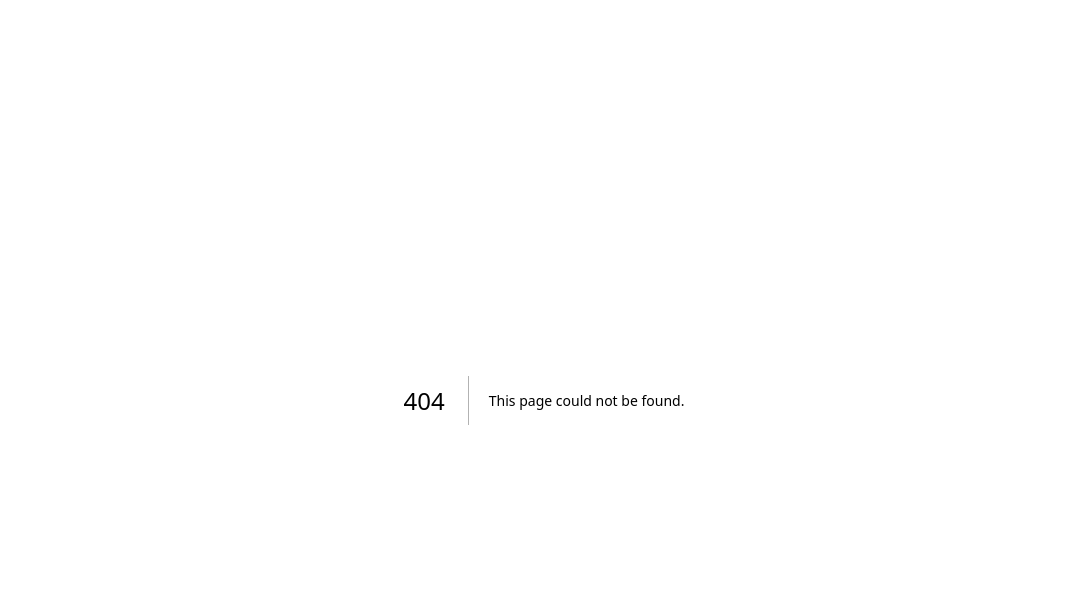
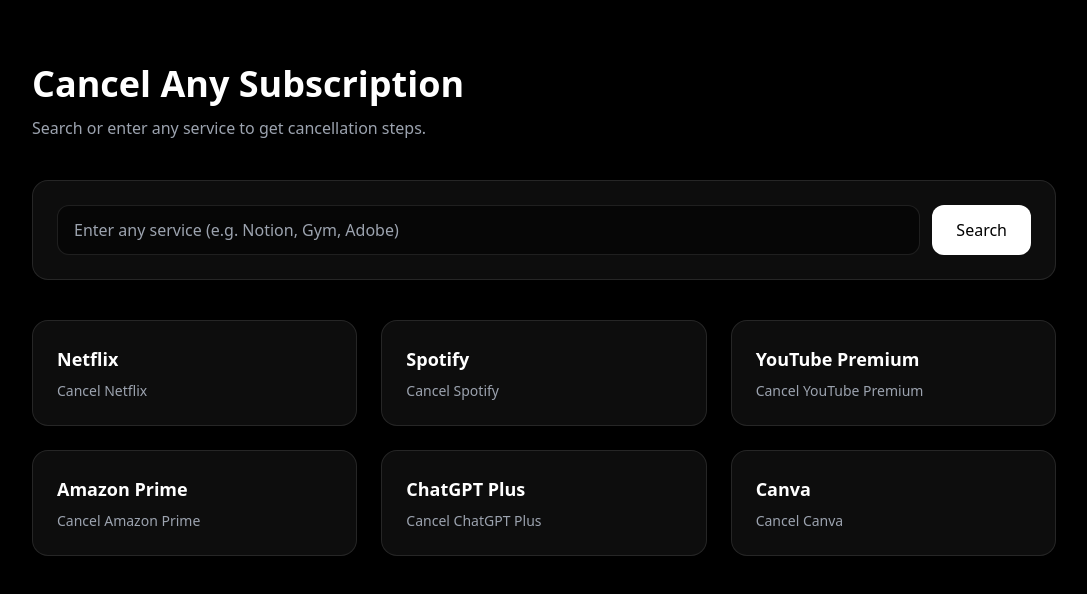
Before and after one commit to editzap/subscription-tracker, a Next.js app: page /cancel in a window 1280 px wide. Before the commit this address had no page. Shown: the top 594 px of the page, without its empty margins (96-1183 px from the left). Built offline with nearby package versions, Linux system fonts and the light colour scheme.

Commit message:
add cancel guides page

```diff
--- a/app/cancel/[service]/CancelClient.tsx
+++ b/app/cancel/[service]/CancelClient.tsx
@@ -1,9 +1,32 @@
 "use client";
 
 export default function CancelClient({ service }: { service: string }) {
+  const name = service.replace(/-/g, " ");
+
   return (
-    <div style={{ padding: 40 }}>
-      <h1>Cancel {service}</h1>
-    </div>
+    <main className="min-h-screen bg-black text-white px-6 py-16">
+
+      <div className="max-w-3xl mx-auto">
+
+        <h1 className="text-4xl font-semibold mb-4">
+          Cancel {name}
+        </h1>
+
+        <p className="text-gray-400 mb-8">
+          Follow these general steps to cancel your subscription.
+        </p>
+
+        <div className="bg-white/5 border border-white/10 rounded-2xl p-6 space-y-4">
+
+          <p>1. Log into your {name} account</p>
+          <p>2. Go to billing or subscription settings</p>
+          <p>3. Click cancel subscription</p>
+          <p>4. Confirm cancellation</p>
+
+        </div>
+
+      </div>
+
+    </main>
   );
 }
--- a/app/cancel/[service]/page.tsx
+++ b/app/cancel/[service]/page.tsx
@@ -1,14 +1,13 @@
 export function generateStaticParams() {
-  return [
-    { service: "netflix" },
-    { service: "spotify" },
-    { service: "youtube-premium" },
-  ];
+  return []; // allow ANY service dynamically
 }
 
 export async function generateMetadata({ params }: any) {
+  const service = params.service.replace(/-/g, " ");
+
   return {
-    title: `Cancel ${params.service}`,
+    title: `Cancel ${service}`,
+    description: `How to cancel ${service} subscription`,
   };
 }
 
--- /dev/null
+++ b/app/cancel/page.tsx
@@ -0,0 +1,78 @@
+"use client";
+
+import { useState } from "react";
+import { useRouter } from "next/navigation";
+
+const popular = [
+  "Netflix",
+  "Spotify",
+  "YouTube Premium",
+  "Amazon Prime",
+  "ChatGPT Plus",
+  "Canva",
+];
+
+export default function CancelHome() {
+  const [query, setQuery] = useState("");
+  const router = useRouter();
+
+  const goToService = (name: string) => {
+    const slug = name.toLowerCase().replace(/ /g, "-");
+    router.push(`/cancel/${slug}`);
+  };
+
+  return (
+    <main className="min-h-screen bg-black text-white px-6 py-16">
+
+      {/* HEADER */}
+      <div className="max-w-5xl mx-auto mb-10">
+        <h1 className="text-4xl font-semibold mb-3">
+          Cancel Any Subscription
+        </h1>
+        <p className="text-gray-400">
+          Search or enter any service to get cancellation steps.
+        </p>
+      </div>
+
+      {/* SEARCH INPUT */}
+      <div className="max-w-5xl mx-auto mb-10">
+        <div className="bg-white/5 border border-white/10 rounded-2xl p-6 backdrop-blur-xl flex gap-3">
+
+          <input
+            value={query}
+            onChange={(e) => setQuery(e.target.value)}
+            placeholder="Enter any service (e.g. Notion, Gym, Adobe)"
+            className="flex-1 bg-black/50 border border-white/10 rounded-xl px-4 py-3 outline-none"
+          />
+
+          <button
+            onClick={() => query && goToService(query)}
+            className="bg-white text-black px-6 rounded-xl"
+          >
+            Search
+          </button>
+
+        </div>
+      </div>
+
+      {/* POPULAR SERVICES */}
+      <div className="max-w-5xl mx-auto grid md:grid-cols-3 gap-6">
+
+        {popular.map((service, i) => (
+          <div
+            key={i}
+            onClick={() => goToService(service)}
+            className="cursor-pointer p-6 rounded-2xl bg-white/5 border border-white/10 hover:border-white/20 transition"
+          >
+            <h2 className="text-lg font-semibold">{service}</h2>
+            <p className="text-gray-400 text-sm mt-2">
+              Cancel {service}
+            </p>
+          </div>
+        ))}
+
+      </div>
+
+    </main>
+  );
+}
```
